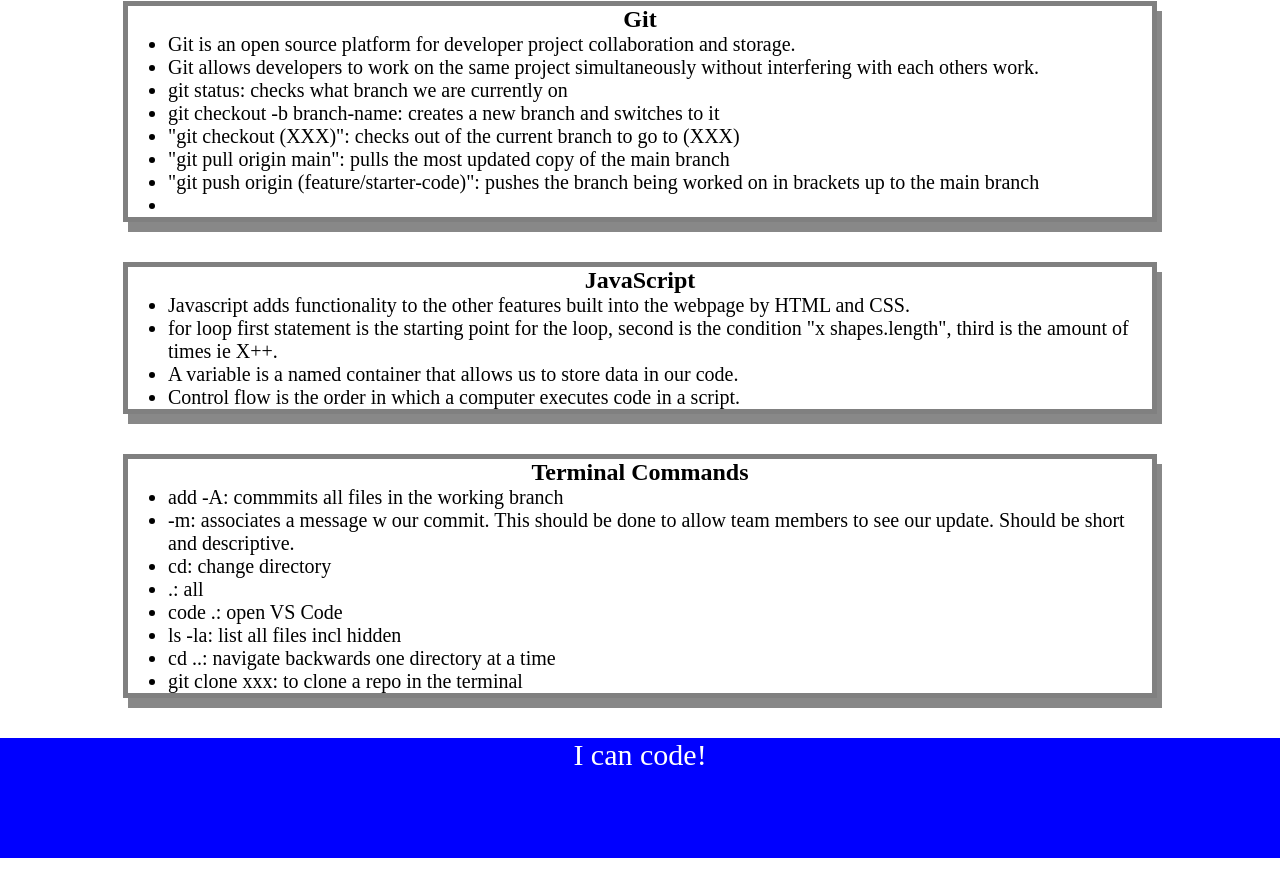
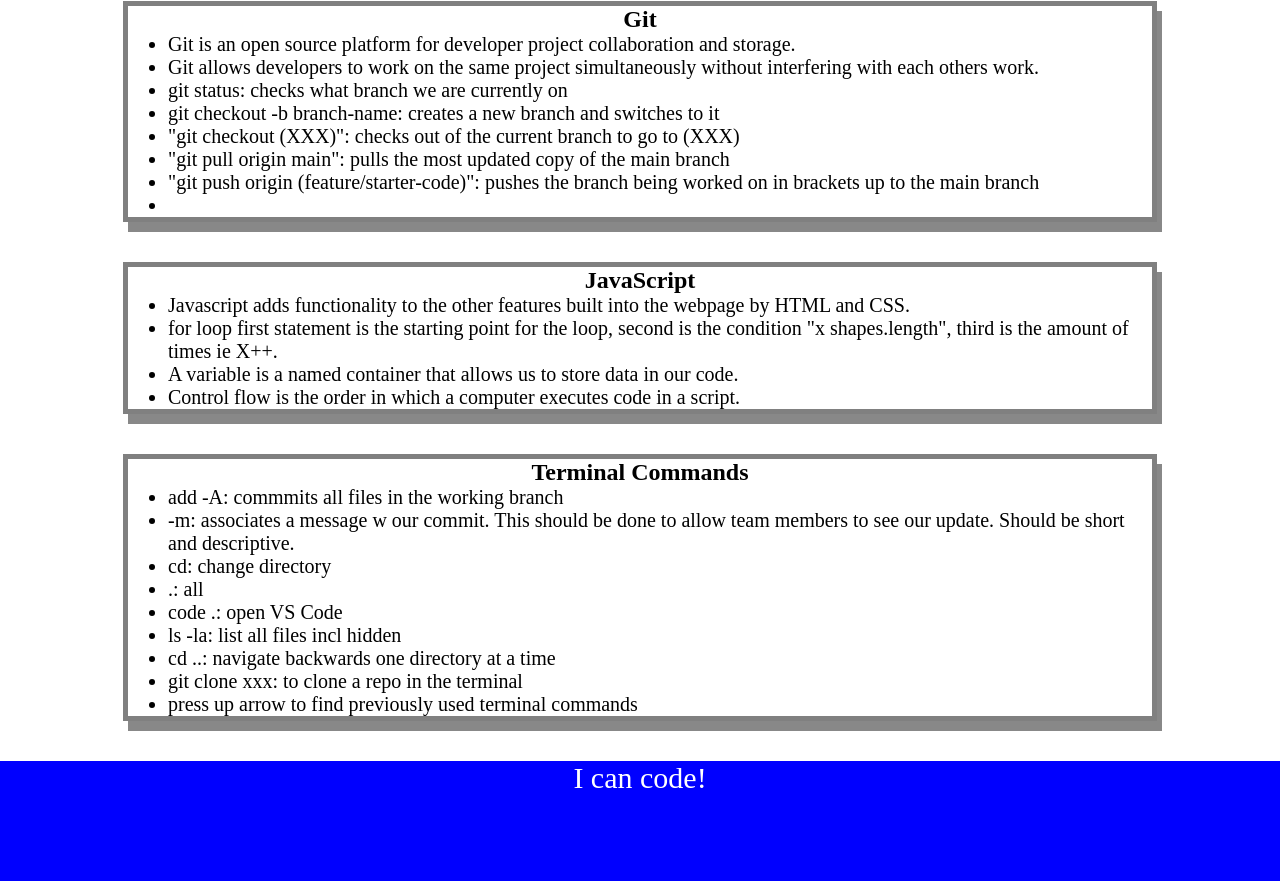
Before and after one commit to ResonantDevotion/prework-study-guide, a plain HTML site: page index.html in a window 1280 px wide. Shown: the part 681-1562 px from the top of the page. Before the commit the page ends 1539 px from the top, so only its background shows below. Drawn offline with Linux system fonts and the light colour scheme.

Commit message:
added another bullet point as wasnt being pushed properly.

```diff
--- a/index.html
+++ b/index.html
@@ -83,6 +83,7 @@
           <li>ls -la: list all files incl hidden</li>
           <li>cd ..: navigate backwards one directory at a time</li>
           <li>git clone xxx: to clone a repo in the terminal </li>
+          <li>press up arrow to find previously used terminal commands</li>
         </ul>
       </section>
     </main>
```
